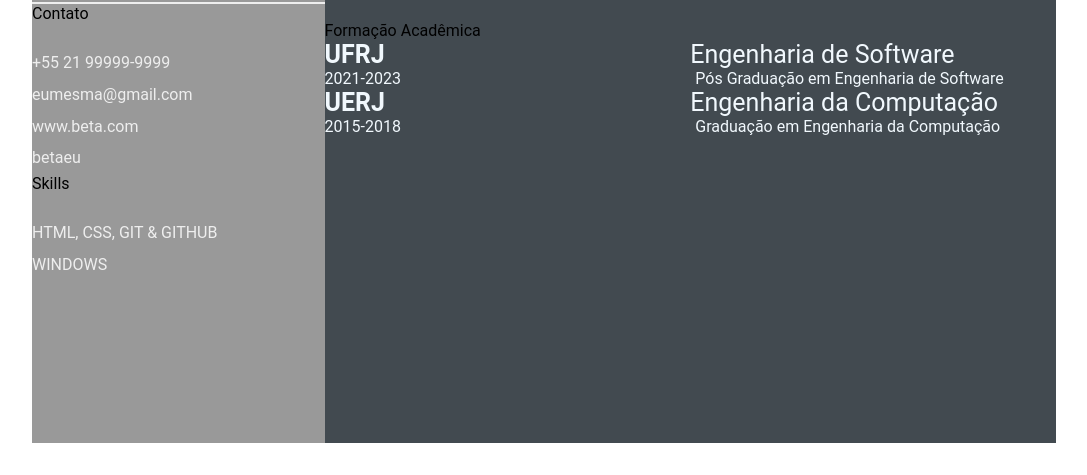
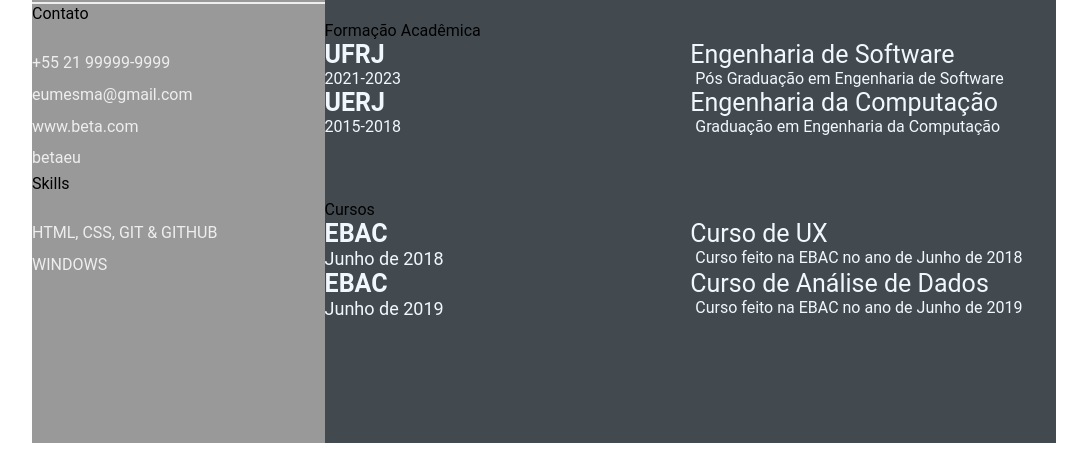
Before and after one commit to betaeu/betaeu.github.io, a plain HTML site: page index.html in a window 1280 px wide. Shown: the part 389-864 px from the top of the page, without its empty margins (96-1183 px from the left). Drawn offline with Linux system fonts and the light colour scheme.

Commit message:
feature awards (#5)

```diff
--- a/index.html
+++ b/index.html
@@ -103,8 +103,32 @@
                 </div>
             </div>
             </section>
+            <section class="awards gap">
+                <div class="right tittle">Cursos</div>
+                <div class="awards-contents">
+                    <div class="awards-left">
+                        <p class="awards-company-name">EBAC</p>
+                        <p class="awards-time-period">Junho de 2018</p>
+                    </div>
+                    <div class="awards-right">
+                        <p class="awards-name">Curso de UX</p>
+                        <p class="awards-desc">
+                           Curso feito na EBAC no ano de Junho de 2018
+                        </p>
+                    </div>
+                    <div class="awards-left">
+                        <p class="awards-company-name">EBAC</p>
+                        <p class="awards-time-period">Junho de 2019</p>
+                    </div>
+                    <div class="awards-right">
+                        <p class="awards-name">Curso de Análise de Dados</p>
+                        <p class="awards-desc">
+                           Curso feito na EBAC no ano de Junho de 2019
+                        </p>
+                    </div>
+                </div>
+            </section>
         </section>
     </main>
 </body>
-
 </html>
```
